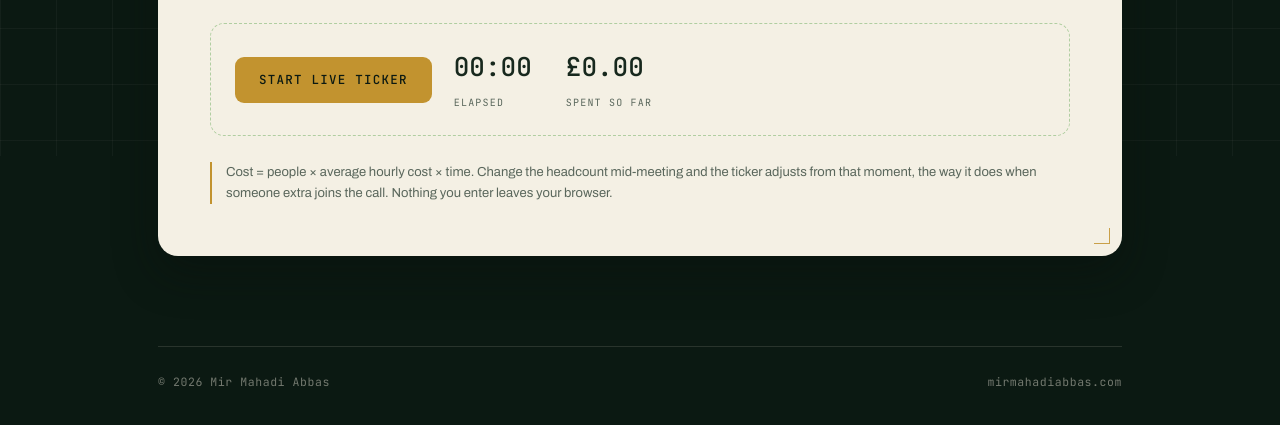
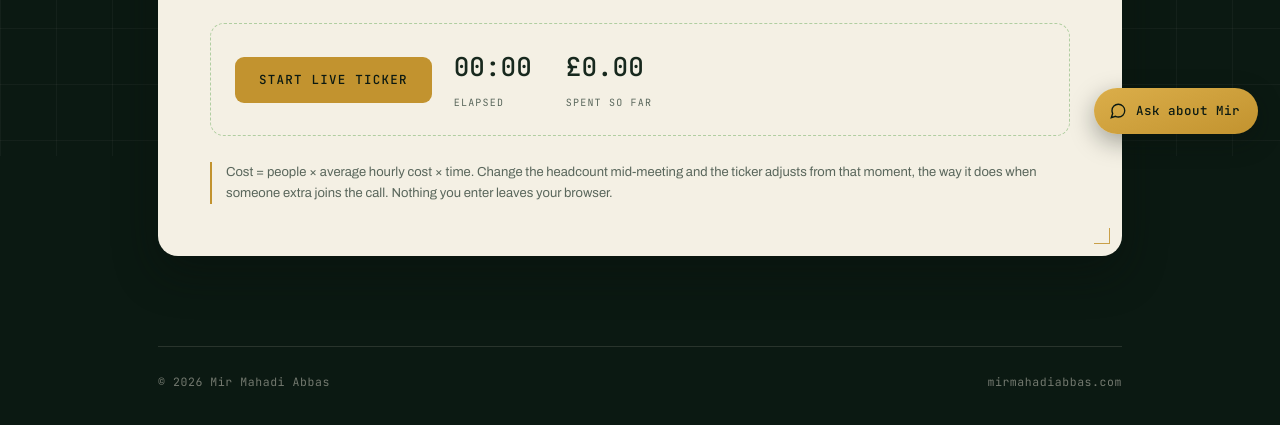
Before and after one commit to mirmahadiabbas/newportfolio, a plain HTML site: page builds/meeting-cost/index.html in a window 1280 px wide. Shown: the part 644-1069 px from the top of the page. Drawn offline with Linux system fonts and the light colour scheme; no server answers.

Commit message:
Add script tag for assistant.js in index.html

```diff
--- a/builds/meeting-cost/index.html
+++ b/builds/meeting-cost/index.html
@@ -178,5 +178,6 @@
   document.getElementById('year').textContent = new Date().getFullYear();
 })();
 </script>
+  <script src="../../js/assistant.js"></script>
 </body>
 </html>
```
